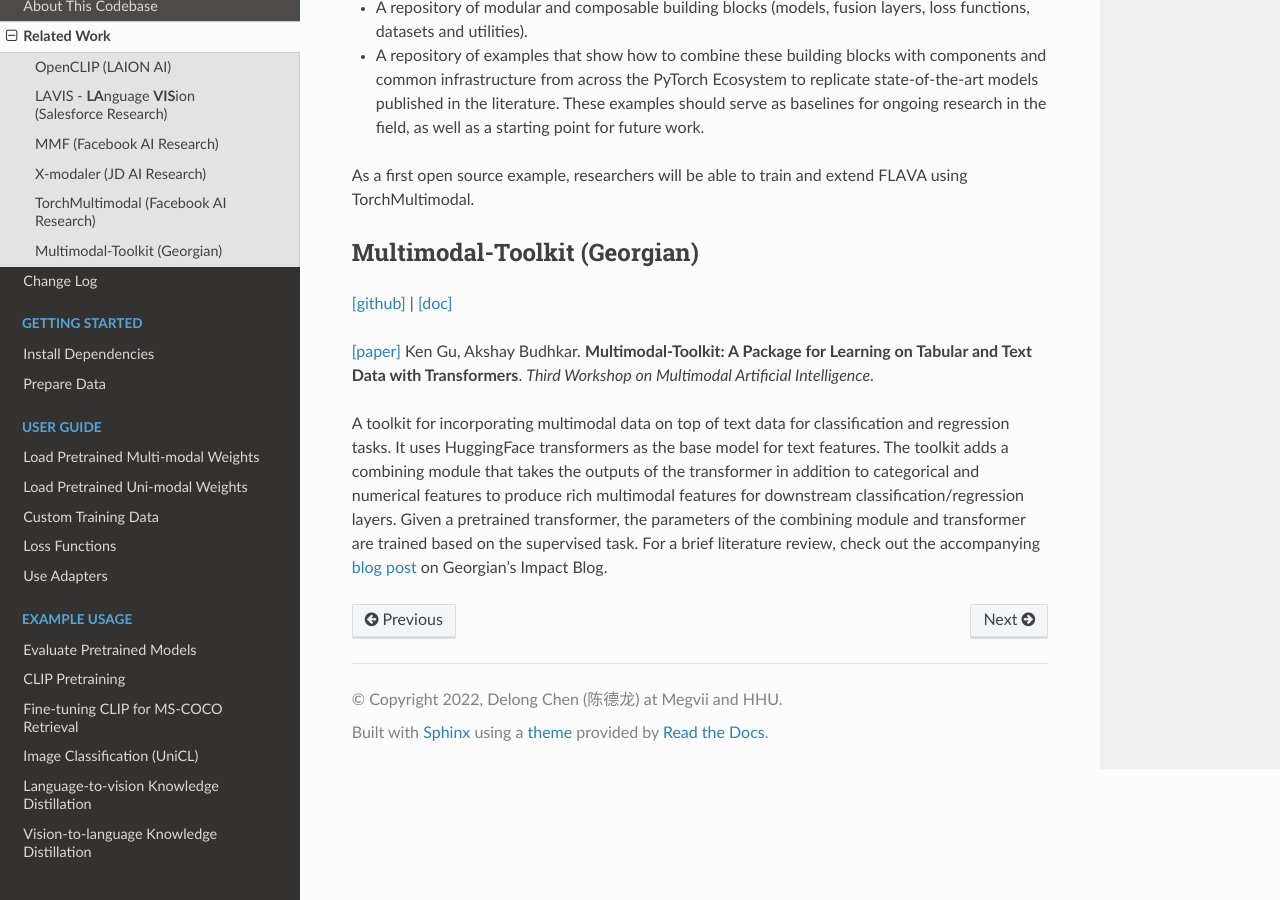
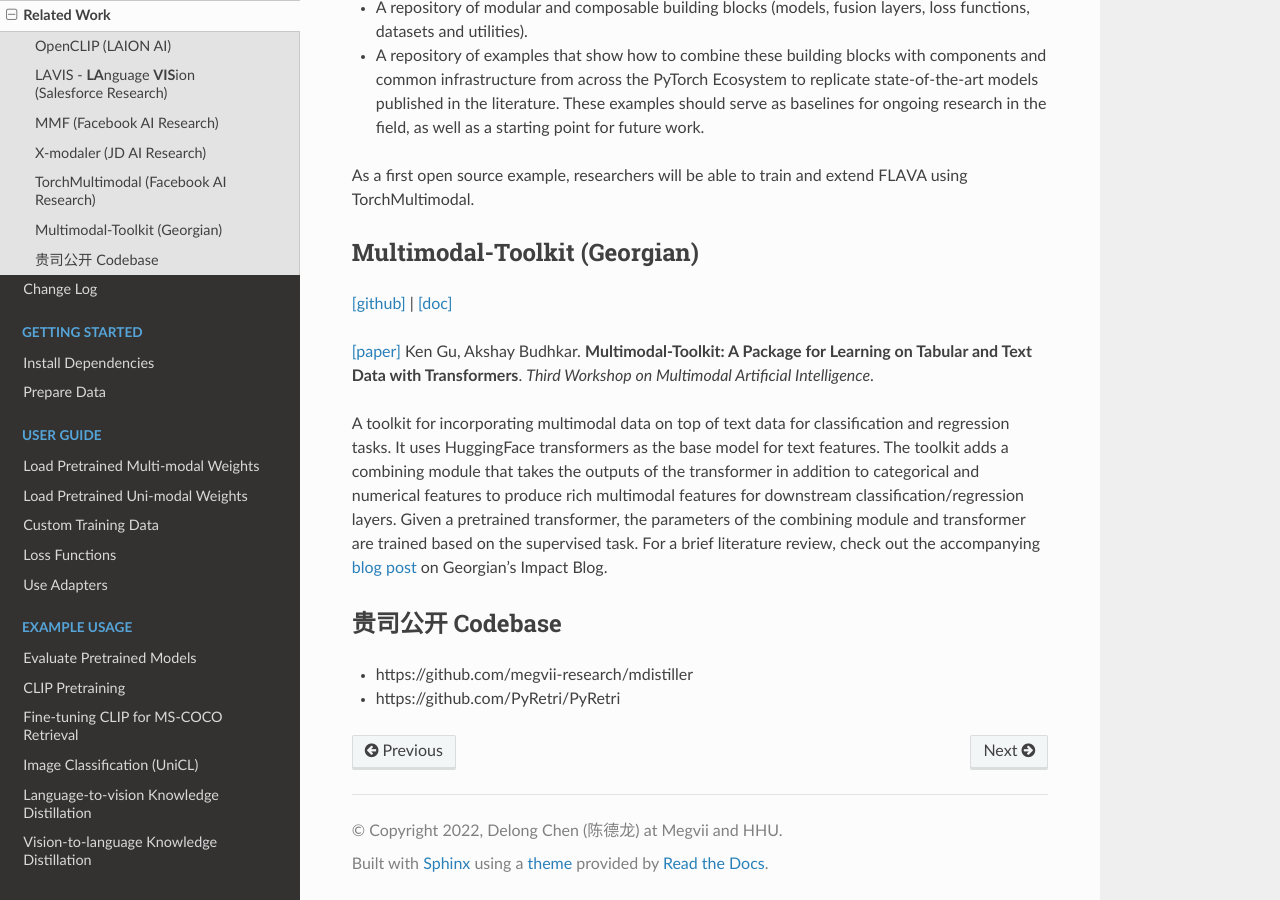
Before and after one commit to ChenDelong1999/ITRA-Documentations, a Sphinx documentation site: the page built from source/Contents/introduction/related-work.md, in a window 1280 px wide and 900 px high, scrolled down 2152 px. Built offline with Sphinx 7.4.7 and the Read the Docs theme 2.0.0, drawn with Linux system fonts in a browser that asks for light colours.

Commit message:
add 贵司 codebase

```diff
--- a/source/Contents/introduction/related-work.md
+++ b/source/Contents/introduction/related-work.md
@@ -78,3 +78,10 @@
 to produce rich multimodal features for downstream classification/regression layers.
 Given a pretrained transformer, the parameters of the combining module and transformer are trained based
 on the supervised task. For a brief literature review, check out the accompanying [blog post](https://medium.com/georgian-impact-blog/how-to-incorporate-tabular-data-with-huggingface-transformers-b70ac45fcfb4) on Georgian's Impact Blog.
+
+
+
+## 贵司公开 Codebase
+
+- https://github.com/megvii-research/mdistiller
+- https://github.com/PyRetri/PyRetri
```
